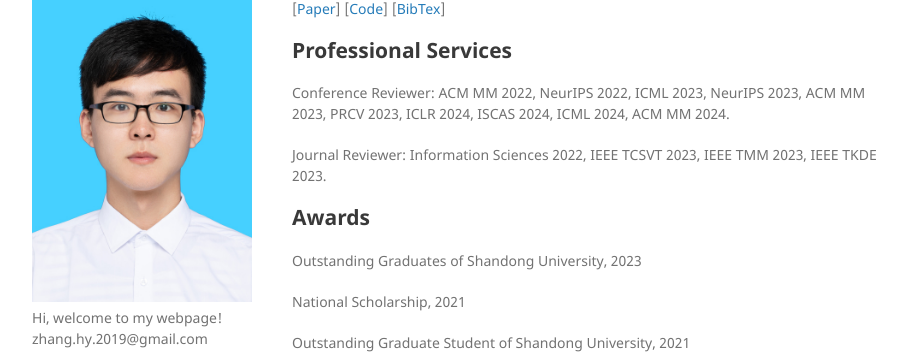
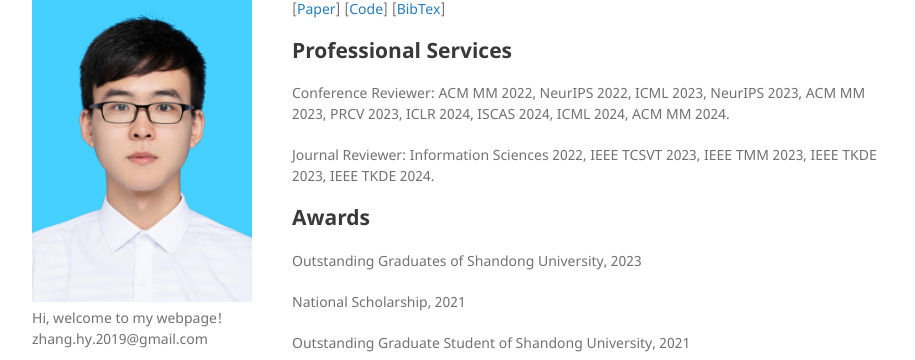
Before and after one commit to Hyu-Zhang/Hyu-Zhang.github.io, a Jekyll site: the page built from index.md, in a window 1280 px wide and 900 px high, scrolled down 1095 px. Shown: the part 115-475 px from the top of the window, without its empty margins (178-1093 px from the left). Built offline with Jekyll 4.4.1, drawn with Linux system fonts in a browser that asks for light colours; a style sheet for code colours, icons or effects is not loaded; our own code applies the rules of GitHub Pages for plain Markdown files.

Commit message:
Update index.md

```diff
--- a/index.md
+++ b/index.md
@@ -89,7 +89,7 @@ Weili Guan, Xuemeng Song, **Haoyu Zhang**, Meng Liu, Chung-Hsing Yeh, Xiaojun Ch
 
 Conference Reviewer: ACM MM 2022, NeurIPS 2022, ICML 2023, NeurIPS 2023, ACM MM 2023, PRCV 2023, ICLR 2024, ISCAS 2024, ICML 2024, ACM MM 2024.
 
-Journal Reviewer: Information Sciences 2022, IEEE TCSVT 2023, IEEE TMM 2023, IEEE TKDE 2023.
+Journal Reviewer: Information Sciences 2022, IEEE TCSVT 2023, IEEE TMM 2023, IEEE TKDE 2023, IEEE TKDE 2024.
 
 ## Awards
 <!--
```
